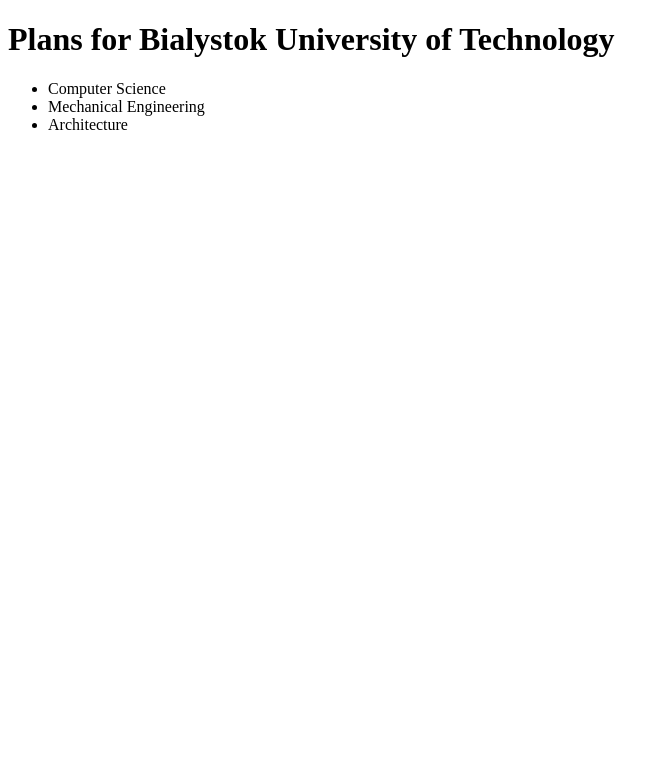
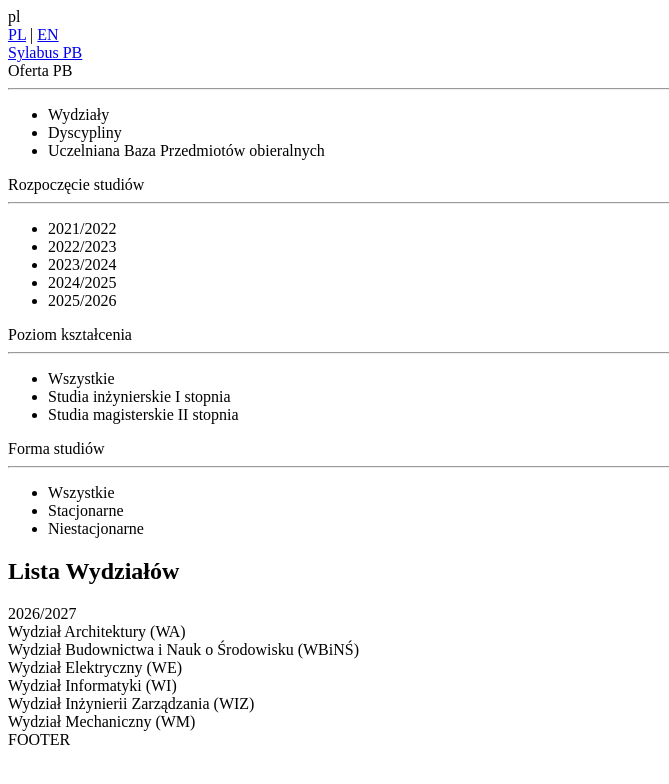
Before and after one commit to leafaries/django-sylabus-wi-pb, a Django app: page / in a window 1280 px wide. Shown: the top 784 px of the page, without its empty margins (0-669 px from the left). Run offline with Django 5.2, Linux system fonts and the light colour scheme.

Commit message:
Early prototype

```diff
--- a/mysite/urls.py
+++ b/mysite/urls.py
@@ -14,12 +14,17 @@ Including another URLconf
     1. Import the include() function: from django.urls import include, path
     2. Add a URL to urlpatterns:  path('blog/', include('blog.urls'))
 """
+from django.conf.urls.i18n import i18n_patterns
 from django.contrib import admin
 from django.urls import path
-
-from sylabusy import views
+from sylabusy.views import IndexView
 
 urlpatterns = [
+    path('', IndexView.as_view(), name='index_clean'),
     path('admin/', admin.site.urls),
-    path('', views.index, name='index'),
 ]
+
+urlpatterns += i18n_patterns(
+    path('', IndexView.as_view(), name='index_i18n'),
+    prefix_default_language=True,
+)
--- /dev/null
+++ b/sylabusy/middleware.py
@@ -0,0 +1,21 @@
+from django.utils import translation
+
+class URLOnlyLocaleMiddleware:
+    def __init__(self, get_response):
+        self.get_response = get_response
+
+    def __call__(self, request):
+        path = request.path
+
+        if path.startswith('/en/'):
+            language = 'en'
+        else:
+            language = 'pl'
+
+        translation.activate(language)
+        request.LANGUAGE_CODE = translation.get_language()
+
+        response = self.get_response(request)
+
+        response['Content-Language'] = translation.get_language()
+        return response
--- a/sylabusy/templates/sylabusy/index.html
+++ b/sylabusy/templates/sylabusy/index.html
@@ -1,20 +1,104 @@
+{% load i18n %}
 <!DOCTYPE html>
-<html lang="en">
+<html lang={{ LANGUAGE_CODE }}>
 <head>
-    <title>University Syllabus</title>
+    <title>PB Sylabus</title>
 </head>
 <body>
-    <nav></nav>
+{{ LANGUAGE_CODE }}
+    <nav>
+        <div class="language-switcher">
+            <a href="{{ request.path|slice:'3:'|default:'/' }}">PL</a>
+            |
+            <a href="/en{{ requst.path }}/">EN</a>
+        </div>
+        <a href="/">Sylabus PB {% if LANGUAGE_CODE|slice:":2" == "en" %}Bialystok University of Technology{% endif %}</a>
+    </nav>
     <main>
-        <h1>Plans for {{ university }}</h1>
-        <ul>
-            {% for major in majors %}
-                <li>{{ major }}</li>
-            {% endfor %}
-        </ul>
+        <nav id="main-menu">
+            <form action="/{{ LANGUAGE_CODE }}/search"></form>
+            <div class="syl-filter-box">
+                <div class="syl-filter-box-head">
+                    {% trans "Oferta PB" %}
+                </div>
+                <hr>
+                <ul>
+                    <li>{% trans "Wydziały" %}</li>
+                    <li>{% trans "Dyscypliny" %}</li>
+                    <li>{% trans "Uczelniana Baza Przedmiotów obieralnych" %}</li>
+                </ul>
+            </div>
+            <div class="syl-filter-box">
+                <div class="syl-filter-box-head">
+                    {% trans "Rozpoczęcie studiów" %}
+                </div>
+                <hr>
+                <ul>
+                    <li>{% trans "2021/2022" %}</li>
+                    <li>{% trans "2022/2023" %}</li>
+                    <li>{% trans "2023/2024" %}</li>
+                    <li>{% trans "2024/2025" %}</li>
+                    <li>{% trans "2025/2026" %}</li>
+                </ul>
+            </div>
+            <div class="syl-filter-box">
+                <div class="syl-filter-box-head">
+                    {% trans "Poziom kształcenia" %}
+                </div>
+                <hr>
+                <ul>
+                    <li>{% trans "Wszystkie" %}</li>
+                    <li>{% trans "Studia inżynierskie I stopnia" %}</li>
+                    <li>{% trans "Studia magisterskie II stopnia" %}</li>
+                </ul>
+            </div>
+            <div class="syl-filter-box">
+                <div class="syl-filter-box-head">
+                    {% trans "Forma studiów" %}
+                </div>
+            </div>
+            <hr>
+            <ul>
+                <li>{% trans "Wszystkie" %}</li>
+                <li>{% trans "Stacjonarne" %}</li>
+                <li>{% trans "Niestacjonarne" %}</li>
+            </ul>
+        </nav>
+        <section class="main-content">
+            <h1 class="section-title">
+                {% trans "Lista Wydziałów" %}
+            </h1>
+            <div class="section-subtitle">
+                2026/2027
+            </div>
+            <div class="section-body">
+                <div class="section-row">
+                    <div class="section-row-element">
+                        <a>{% trans "Wydział Architektury (WA)" %}</a>
+                    </div>
+                    <div class="section-row-element">
+                        <a>{% trans "Wydział Budownictwa i Nauk o Środowisku (WBiNŚ)" %}</a>
+                    </div>
+                    <div class="section-row-element">
+                        <a>{% trans "Wydział Elektryczny (WE)" %}</a>
+                    </div>
+                </div>
+                <div class="section-row">
+                    <div class="section-row-element">
+                        <a>{% trans "Wydział Informatyki (WI)" %}</a>
+                    </div>
+                    <div class="section-row-element">
+                        <a>{% trans "Wydział Inżynierii Zarządzania (WIZ)" %}</a>
+                    </div>
+                    <div class="section-row-element">
+                        <a>{% trans "Wydział Mechaniczny (WM)" %}</a>
+                    </div>
+                </div>
+            </div>
+        </section>
     </main>
     <footer>
-        <p></p>
+        FOOTER
     </footer>
 </body>
 </html>
--- a/sylabusy/views.py
+++ b/sylabusy/views.py
@@ -1,11 +1,12 @@
-from django.shortcuts import render
-from django.http import HttpResponse
+from django.views.generic import TemplateView
 
-# Create your views here.
-def index(request):
-    # return HttpResponse("Hello, world. You're at the polls index.")
-    context = {
-        'majors': ['Computer Science', 'Mechanical Engineering', 'Architecture'],
-        'university': 'Bialystok University of Technology'
-    }
-    return render(request, 'sylabusy/index.html', context)
+
+class IndexView(TemplateView):
+    template_name = 'sylabusy/index.html'
+
+    def get_context_data(self, **kwargs):
+        context = super().get_context_data(**kwargs)
+
+        context['university'] = 'Bialystok University of Technology'
+
+        return context
```
Also changed, not shown: mysite/settings.py (+17 -2 lines), locale/en/LC_MESSAGES/django.po (added), locale/pl/LC_MESSAGES/django.po (added).
